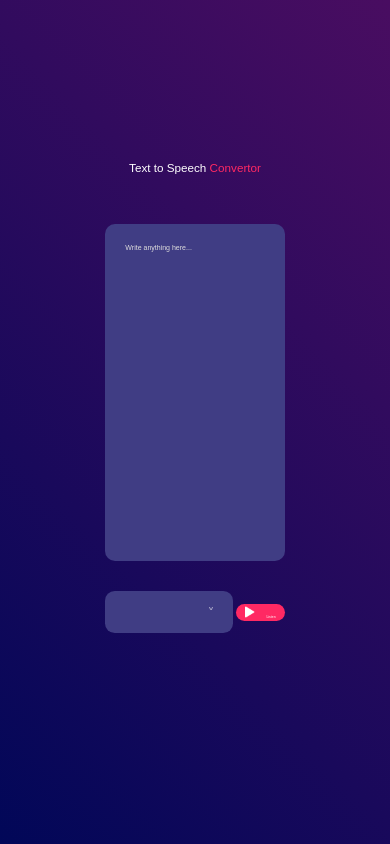
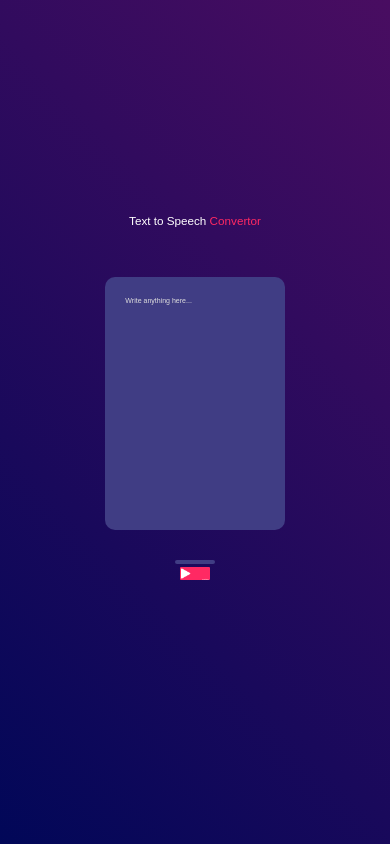
Before and after one commit to saurabhsingh720/textToVoiceConvertor, a plain HTML site: page index.html in a window 390 px wide. Drawn offline with Linux system fonts and the light colour scheme.

Commit message:
Update style.css

```diff
--- a/style.css
+++ b/style.css
@@ -50,9 +50,9 @@ textarea::placeholder{
 button{
     background: #ff2963;
     color: #fff;
-    font-size: 0.9vw;
-    padding: 1.2% 5%;
-    border-radius: 2.5vw;
+    font-size: 20px;
+    padding: 5px 15px;
+    border-radius: 45px;
     border: 0;
     outline: 0;
     cursor: pointer;
@@ -78,3 +78,25 @@ select{
     background-position-x: calc(100% - 20px);
     background-position-y: 1.9vh;
 }
+@media only screen and (max-width: 500px){
+    body{
+        display: flex;
+    }
+   .row{
+    flex-direction: column;
+   }
+   select{
+    font-size: 3px;
+   }
+   button{
+    font-size: 2.5px;
+    padding: 0.3px 1px;
+
+    border-radius: 1px;
+   }
+   textarea{
+    width: 46vw;
+    height: 30vh;
+   }
+
+}
```
